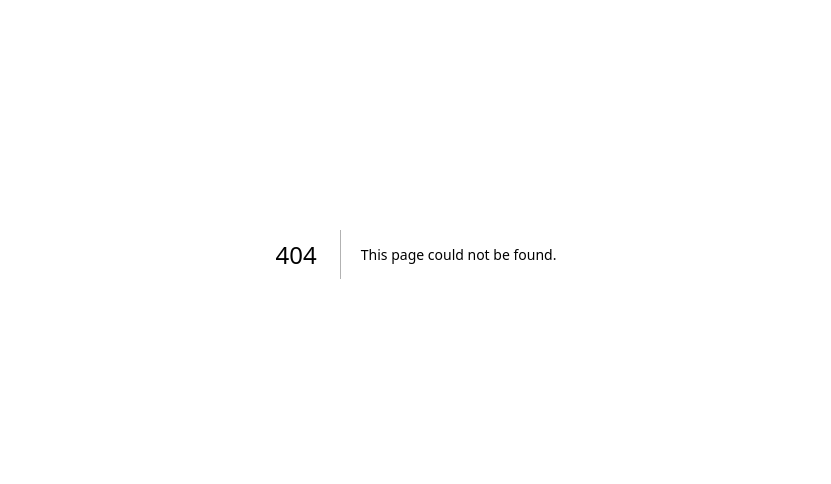
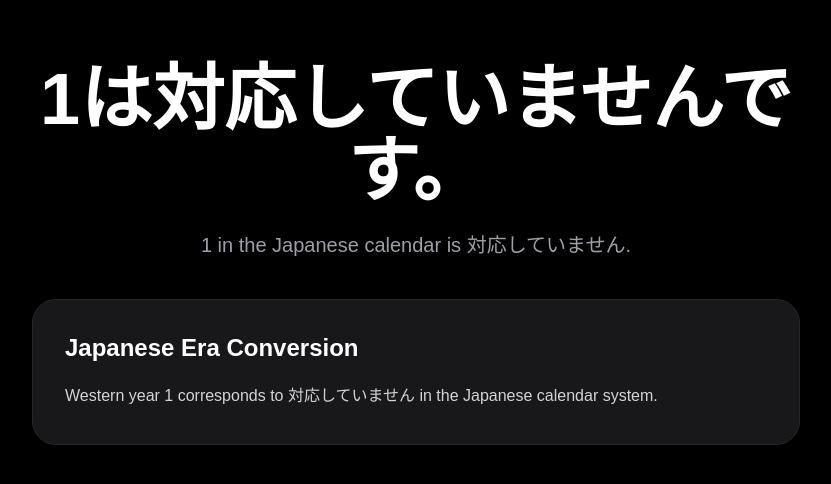
Before and after one commit to xai-smartfuture/reiwa-converter, a Next.js app: page /1 in a window 1280 px wide. Before the commit this address had no page. Shown: the part 146-630 px from the top of the page, without its empty margins (224-1055 px from the left). Built offline with nearby package versions, Linux system fonts and the light colour scheme.

Commit message:
add dynamic year pages

```diff
--- /dev/null
+++ b/app/[year]/page.tsx
@@ -0,0 +1,59 @@
+function convertYear(y: number) {
+  if (y >= 2019) {
+    return `令和${y - 2018}年`
+  }
+
+  if (y >= 1989) {
+    return `平成${y - 1988}年`
+  }
+
+  if (y >= 1926) {
+    return `昭和${y - 1925}年`
+  }
+
+  if (y >= 1912) {
+    return `大正${y - 1911}年`
+  }
+
+  if (y >= 1868) {
+    return `明治${y - 1867}年`
+  }
+
+  return '対応していません'
+}
+
+export default async function YearPage({
+  params,
+}: {
+  params: Promise<{ year: string }>
+}) {
+  const { year } = await params
+
+  const westernYear = Number(year)
+
+  const japaneseYear = convertYear(westernYear)
+
+  return (
+    <main className="min-h-screen bg-black text-white flex items-center justify-center px-6">
+      <div className="max-w-3xl text-center">
+        <h1 className="text-5xl md:text-7xl font-bold mb-6">
+          {westernYear}は{japaneseYear}です。
+        </h1>
+
+        <p className="text-zinc-400 text-xl mb-10">
+          {westernYear} in the Japanese calendar is {japaneseYear}.
+        </p >
+
+        <div className="bg-zinc-900 border border-zinc-800 rounded-3xl p-8 text-left">
+          <h2 className="text-2xl font-semibold mb-4">
+            Japanese Era Conversion
+          </h2>
+
+          <p className="text-zinc-300 leading-8">
+            Western year {westernYear} corresponds to {japaneseYear} in the Japanese calendar system.
+          </p >
+        </div>
+      </div>
+    </main>
+  )
+}
```
